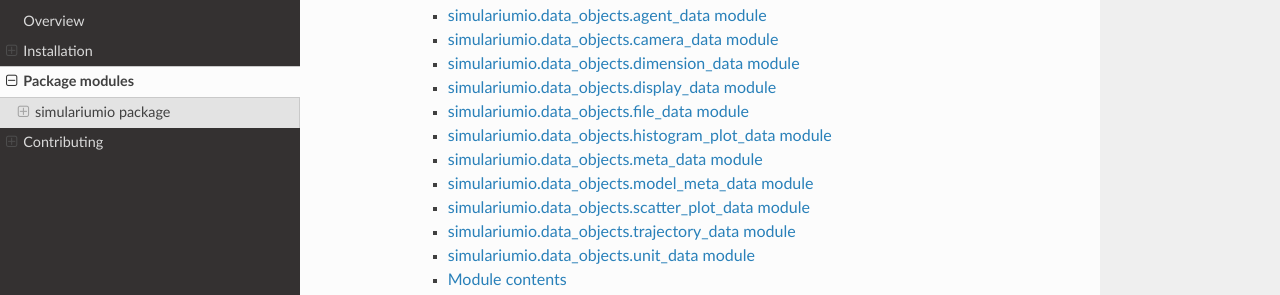
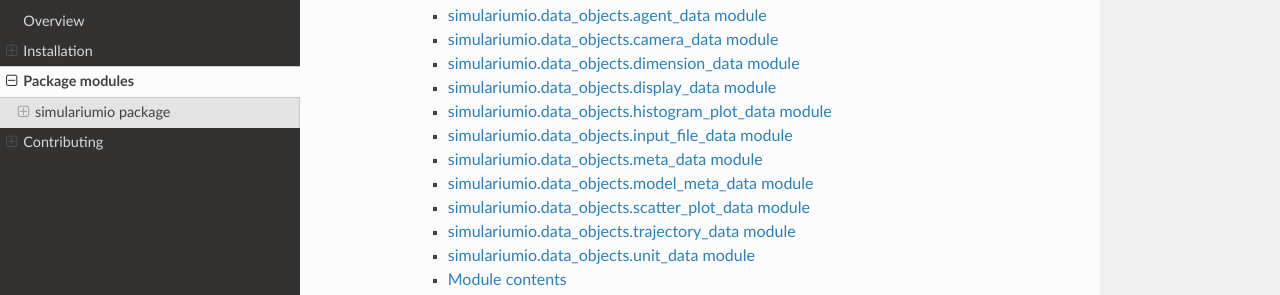
Before and after one commit to simularium/simulariumio, a Sphinx documentation site: the page built from docs/modules.rst, in a window 1280 px wide and 900 px high, scrolled down 347 px. Shown: the part 156-451 px from the top of the window. Built offline with Sphinx 7.4.7 and the Read the Docs theme 2.0.0, drawn with Linux system fonts in a browser that asks for light colours; pages that are not in the unit, such as notebooks, are missing from menus.

Commit message:
update docs

```diff
--- a/docs/simulariumio.data_objects.rst
+++ b/docs/simulariumio.data_objects.rst
@@ -36,18 +36,18 @@ simulariumio.data\_objects.display\_data module
    :undoc-members:
    :show-inheritance:
 
-simulariumio.data\_objects.file\_data module
---------------------------------------------
+simulariumio.data\_objects.histogram\_plot\_data module
+-------------------------------------------------------
 
-.. automodule:: simulariumio.data_objects.file_data
+.. automodule:: simulariumio.data_objects.histogram_plot_data
    :members:
    :undoc-members:
    :show-inheritance:
 
-simulariumio.data\_objects.histogram\_plot\_data module
--------------------------------------------------------
+simulariumio.data\_objects.input\_file\_data module
+---------------------------------------------------
 
-.. automodule:: simulariumio.data_objects.histogram_plot_data
+.. automodule:: simulariumio.data_objects.input_file_data
    :members:
    :undoc-members:
    :show-inheritance:
```
